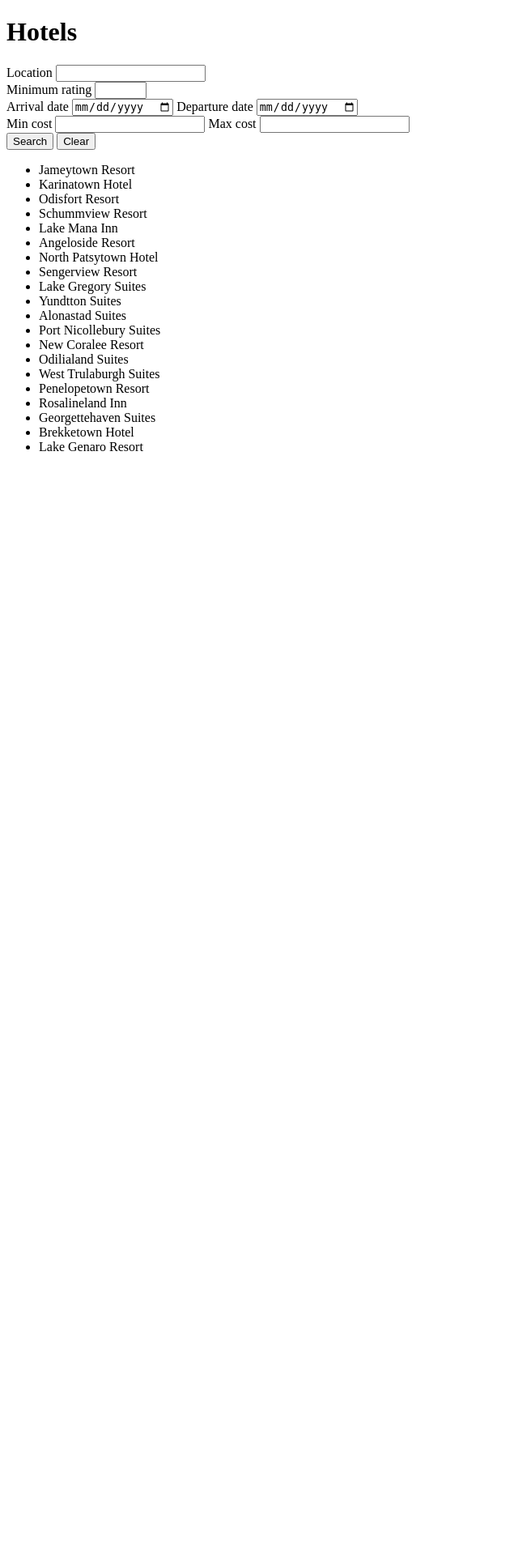
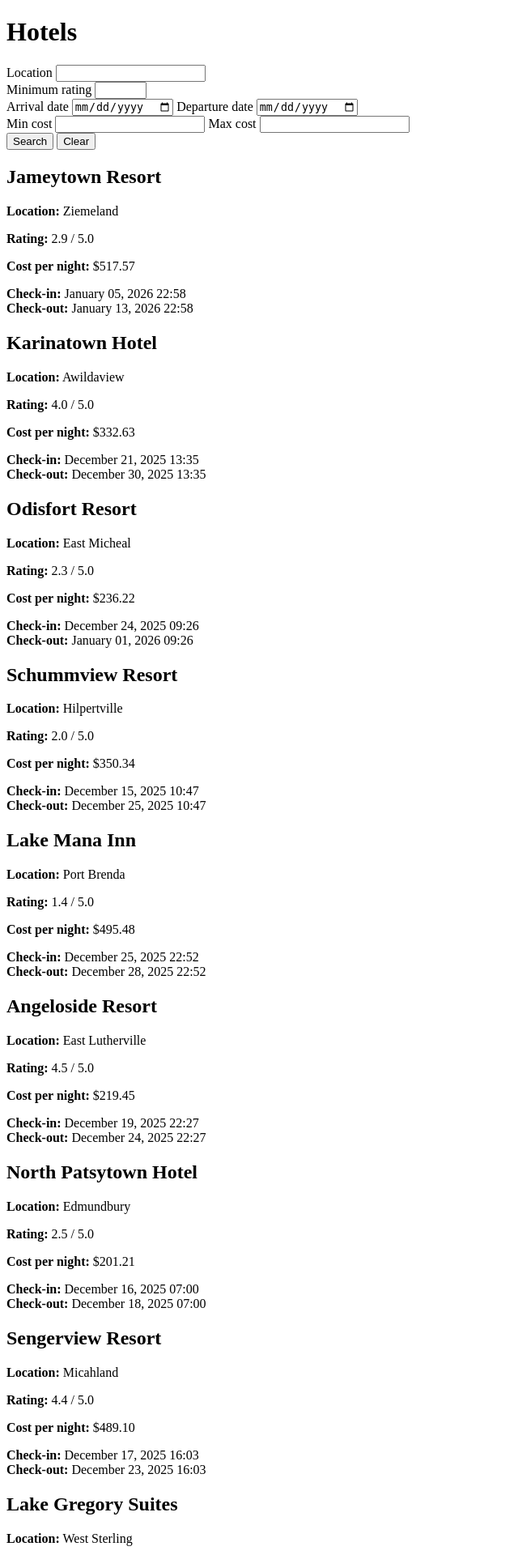
Before and after one commit to NYU-CSE-Software-Engineering/cs-uy-4513-f25-team3, a Rails app: page /hotels in a window 1280 px wide. Shown: the top 1920 px of the page at 81% size, without its empty margins (0-640 px from the left). Before the commit the page ends 557 px from the top, so only its background shows below. Run offline with Rails 7, Linux system fonts and the light colour scheme; data comes from the database, SQL or seed files in the repository; some libraries are stand-ins or nearby versions.

Commit message:
update index pages to show more details so a show page isnt needed

```diff
--- a/app/controllers/hotels_controller.rb
+++ b/app/controllers/hotels_controller.rb
@@ -47,7 +47,7 @@ class HotelsController < ApplicationController
   def apply_rating_filter
     return if params[:min_rating].blank?
 
-    min_rating = params[:min_rating].to_i
+    min_rating = params[:min_rating].to_f
     @hotels = @hotels.where("rating >= ?", min_rating)
   end
 
--- a/app/views/hotels/index.html.erb
+++ b/app/views/hotels/index.html.erb
@@ -31,11 +31,46 @@
 <% end %>
 
 <% if @hotels.present? %>
-  <ul>
+  <div class="hotel-results">
     <% @hotels.each do |hotel| %>
-      <li class="hotel-name"><%= hotel.name %></li>
+      <section class="hotel-card">
+        <h2 class="hotel-name"><%= hotel.name %></h2>
+
+        <p>
+          <strong>Location:</strong>
+          <%= hotel.location %>
+        </p>
+
+        <% if hotel.rating.present? %>
+          <p>
+            <strong>Rating:</strong>
+            <%= hotel.rating %> / 5.0
+          </p>
+        <% end %>
+
+        <% if hotel.cost.present? %>
+          <p>
+            <strong>Cost per night:</strong>
+            $<%= number_with_precision(hotel.cost, precision: 2) %>
+          </p>
+        <% end %>
+
+        <% if hotel.arrival_time.present? || hotel.departure_time.present? %>
+          <p>
+            <% if hotel.arrival_time.present? %>
+              <strong>Check‑in:</strong>
+              <%= l(hotel.arrival_time, format: :long) %>
+            <% end %>
+            <% if hotel.departure_time.present? %>
+              <br>
+              <strong>Check‑out:</strong>
+              <%= l(hotel.departure_time, format: :long) %>
+            <% end %>
+          </p>
+        <% end %>
+      </section>
     <% end %>
-  </ul>
+  </div>
 <% else %>
   <p>No hotels found</p>
 <% end %>
```
Also changed, not shown: app/views/flights/index.html.erb (+25 -3 lines).
